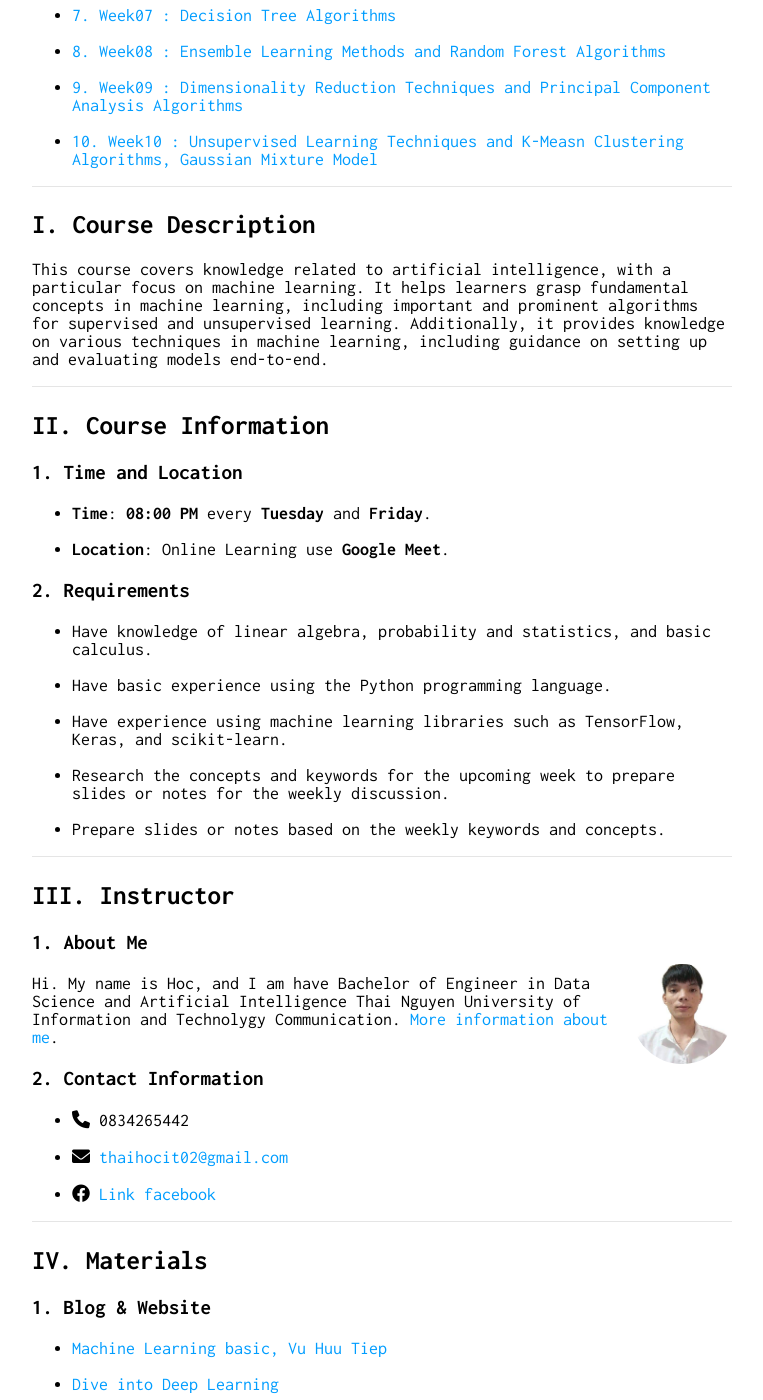
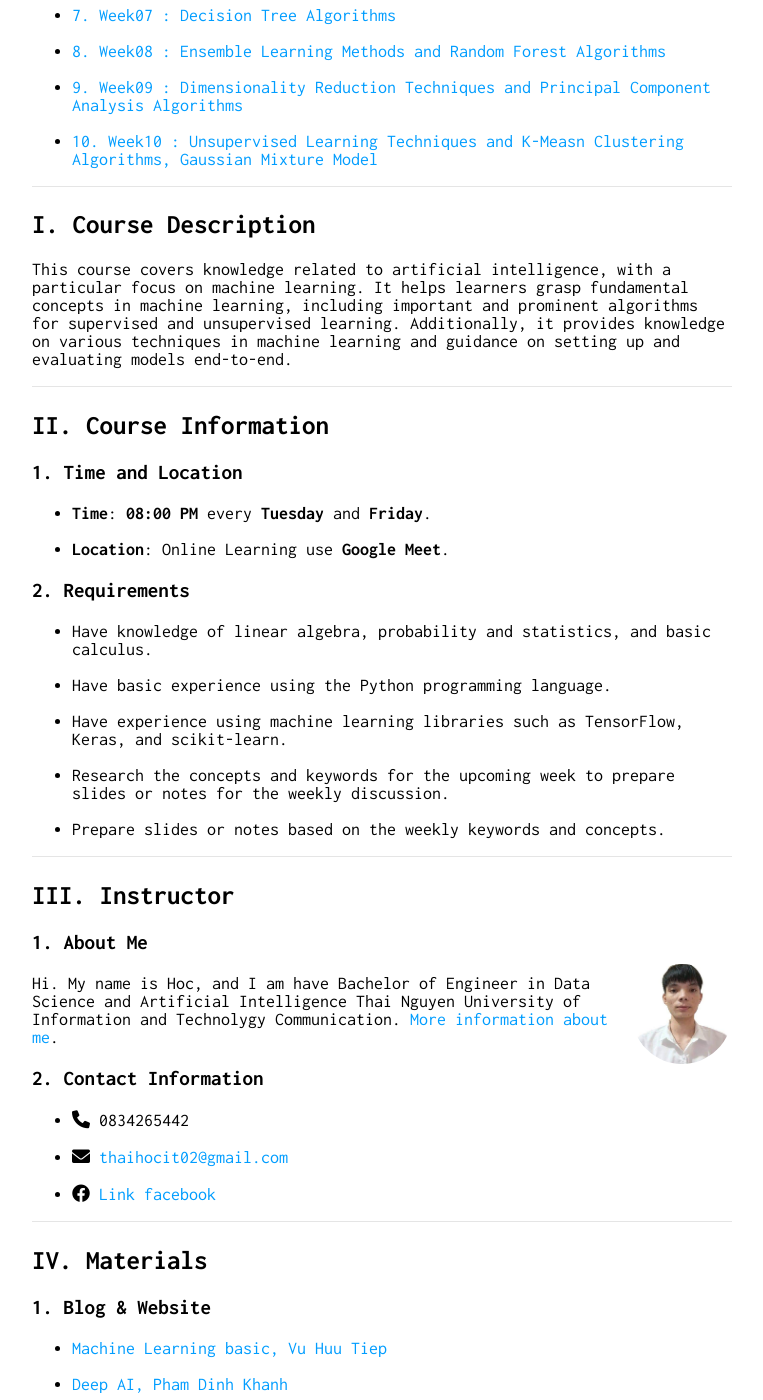
Before and after one commit to nguyenthaihoc02/About-Me, a Jekyll site: the page built from course_all/csai_000.md, in a window 1280 px wide and 1400 px high, scrolled down 711 px. Shown: the whole window, without its empty margins (258-1021 px from the left). Built offline with Jekyll 4.4.1, drawn with Linux system fonts in a browser that asks for light colours; some of the changed text lies outside the part shown.

Commit message:
update course

```diff
--- a/course_all/csai_000.md
+++ b/course_all/csai_000.md
@@ -38,7 +38,7 @@ layout: default
 
 ---
 ## I. Course Description
-This course covers knowledge related to artificial intelligence, with a particular focus on machine learning. It helps learners grasp fundamental concepts in machine learning, including important and prominent algorithms for supervised and unsupervised learning. Additionally, it provides knowledge on various techniques in machine learning, including guidance on setting up and evaluating models end-to-end.
+This course covers knowledge related to artificial intelligence, with a particular focus on machine learning. It helps learners grasp fundamental concepts in machine learning, including important and prominent algorithms for supervised and unsupervised learning. Additionally, it provides knowledge on various techniques in machine learning and guidance on setting up and evaluating models end-to-end.
 
 ---
 ## II. Course Information
@@ -77,11 +77,7 @@ Hi. My name is Hoc, and I am have Bachelor of Engineer in Data Science and Artif
 ### 1. Blog & Website
 * [Machine Learning basic, Vu Huu Tiep](https://machinelearningcoban.com/tabml_book/intro.html)
 
-* [Dive into Deep Learning](https://d2l.aivivn.com/)
-
 * [Deep AI, Pham Dinh Khanh](https://phamdinhkhanh.github.io/deepai-book/ch_intro/main_contents.html)
-
-* [Data Science, Pham Dinh Khanh](https://phamdinhkhanh.github.io/content)
 
 ### 2. Book
 * [Machine Learning basic, Vu Huu Tiep](https://drive.google.com/file/d/1QUGAEW4nHivTr1ucW7JklayThV2JdOYk/view?usp=sharing).
@@ -89,10 +85,6 @@ Hi. My name is Hoc, and I am have Bachelor of Engineer in Data Science and Artif
 * [Design Machine Learning System, Chip Huyen](https://drive.google.com/file/d/1j0qaLTGOhLDFjOPO-xMnsSQfaHaPvH-O/view?usp=sharing).
 
 * [Pattern Recognition and Machine Learning, Bishop](https://drive.google.com/file/d/1x_gEQ0_Y3iVS8mYFBMAMJqHBUWqTSdVB/view?usp=sharing).
-
-* [Deep Learning basic, Nguyen Thanh Tuan](https://drive.google.com/file/d/1ZpJnz21qVZmOThS1OwFzir5saOBpiwS3/view?usp=sharing).
-
-* [Deep Learning basic, Good Fellow, Yoshua Bengio and Aaron Courville](https://drive.google.com/file/d/1gWgcS8LujPjrI7Wbcxi3H3hdm93Fx4xI/view?usp=sharing).
 
 ### 3. Other Resources
 * [Geekforgeeks Python tutorials](https://www.geeksforgeeks.org/python-programming-language-tutorial/?ref=lbp)
```
